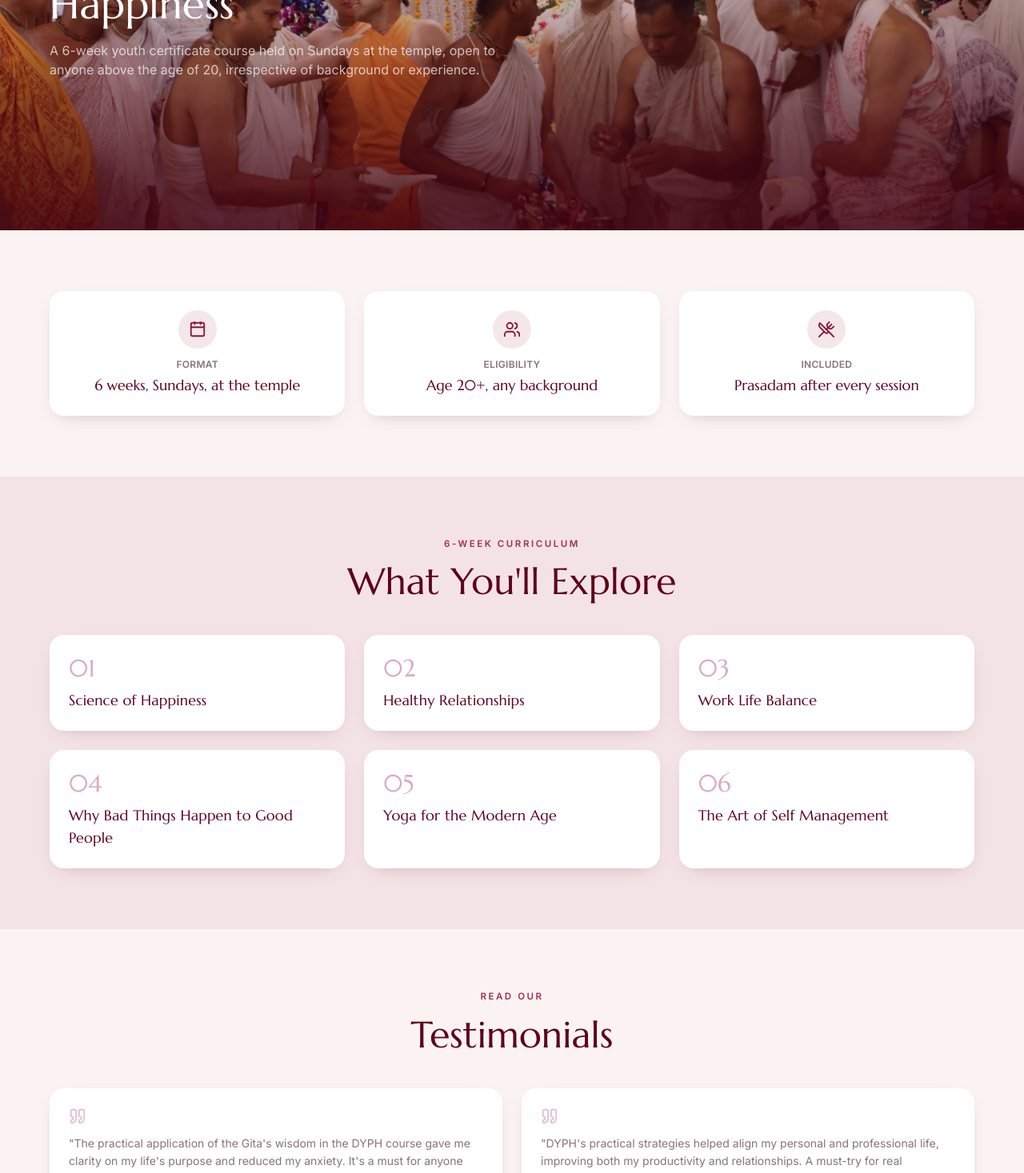
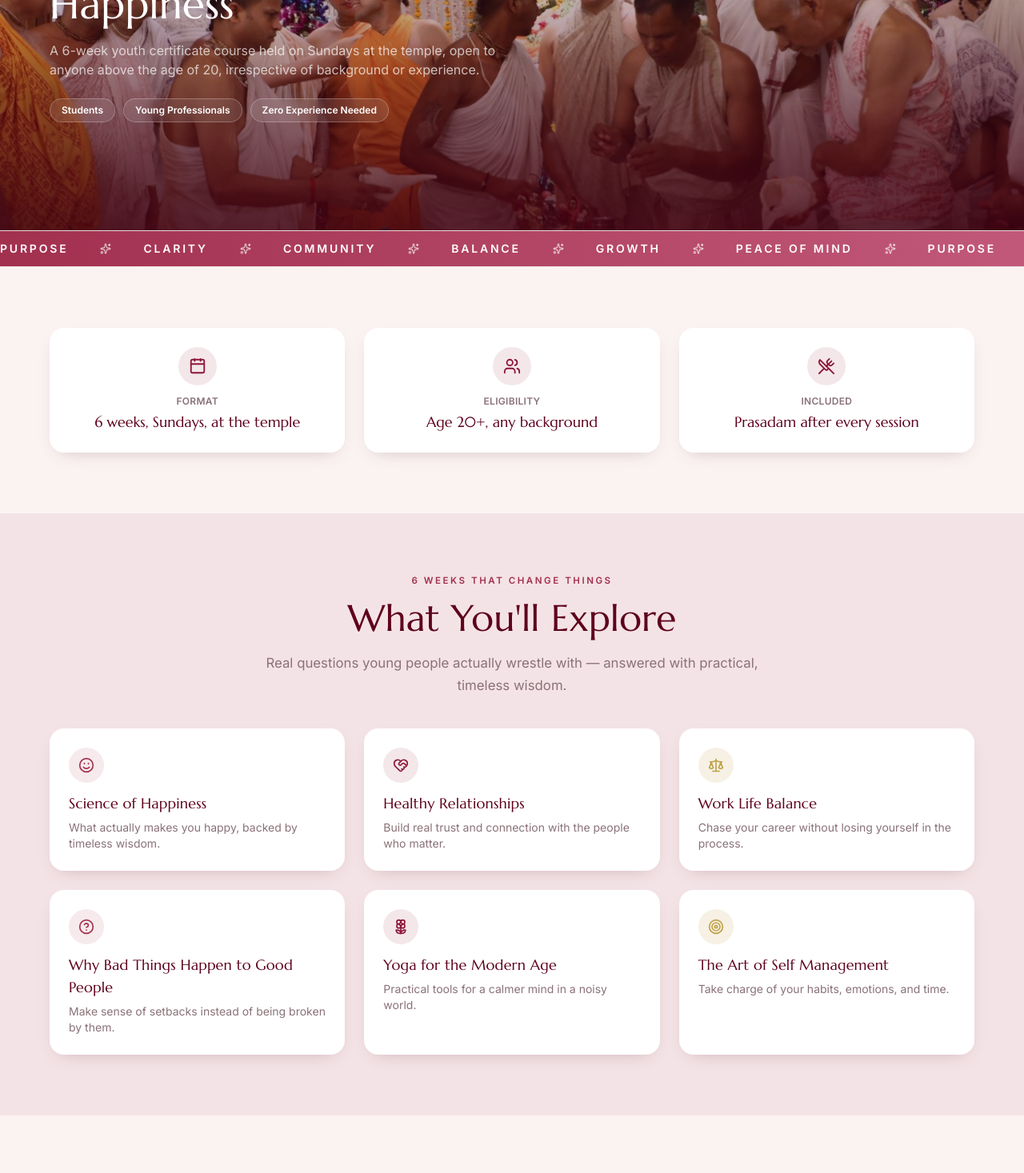
Before and after one commit to anupamxy/iskonsector-45, a React (Vite) app: page /dyph in a window 1280 px wide. Shown: the part 340-1807 px from the top of the page at 80% size. Built offline with nearby package versions, Linux system fonts and the light colour scheme; a web font is replaced by a local one.

Commit message:
Give the DYPH page a bolder, youth-energized identity
Add a scrolling keyword marquee, hero badge chips (Students, Young
Professionals, Zero Experience Needed), colorful icon+description
curriculum cards, and punchier youth-facing copy throughout.

```diff
--- a/src/data/programs.ts
+++ b/src/data/programs.ts
@@ -7,12 +7,12 @@ export const dyph = {
   inclusion: "Prasadam / a full meal is served after every session.",
   registerLink: "https://tinyurl.com/2xqmgmuv",
   sessions: [
-    { title: "Science of Happiness" },
-    { title: "Healthy Relationships" },
-    { title: "Work Life Balance" },
-    { title: "Why Bad Things Happen to Good People" },
-    { title: "Yoga for the Modern Age" },
-    { title: "The Art of Self Management" },
+    { title: "Science of Happiness", body: "What actually makes you happy, backed by timeless wisdom." },
+    { title: "Healthy Relationships", body: "Build real trust and connection with the people who matter." },
+    { title: "Work Life Balance", body: "Chase your career without losing yourself in the process." },
+    { title: "Why Bad Things Happen to Good People", body: "Make sense of setbacks instead of being broken by them." },
+    { title: "Yoga for the Modern Age", body: "Practical tools for a calmer mind in a noisy world." },
+    { title: "The Art of Self Management", body: "Take charge of your habits, emotions, and time." },
   ],
   testimonials: [
     {
--- a/src/pages/Dyph.tsx
+++ b/src/pages/Dyph.tsx
@@ -1,4 +1,20 @@
-import { Calendar, Users, UtensilsCrossed, MessageCircle, Mail, Quote, QrCode, ExternalLink, Sparkles } from "lucide-react";
+import {
+  Calendar,
+  Users,
+  UtensilsCrossed,
+  MessageCircle,
+  Mail,
+  Quote,
+  QrCode,
+  ExternalLink,
+  Sparkles,
+  Smile,
+  HeartHandshake,
+  Scale,
+  HelpCircle,
+  Flower2,
+  Target,
+} from "lucide-react";
 import PageHero from "../components/ui/PageHero";
 import SectionHeading from "../components/ui/SectionHeading";
 import Card from "../components/ui/Card";
@@ -14,6 +30,17 @@ const info = [
   { icon: UtensilsCrossed, label: "Included", value: "Prasadam after every session" },
 ];
 
+const sessionStyles = [
+  { icon: Smile, tone: "bg-primary/10 text-primary" },
+  { icon: HeartHandshake, tone: "bg-secondary/10 text-secondary" },
+  { icon: Scale, tone: "bg-gold/15 text-gold" },
+  { icon: HelpCircle, tone: "bg-primary/10 text-primary" },
+  { icon: Flower2, tone: "bg-secondary/10 text-secondary" },
+  { icon: Target, tone: "bg-gold/15 text-gold" },
+];
+
+const marqueeWords = ["PURPOSE", "CLARITY", "COMMUNITY", "BALANCE", "GROWTH", "PEACE OF MIND"];
+
 const enrollMessage = encodeURIComponent(
   "Hare Krishna, I would like to enroll in the DYPH (Discover Your Permanent Happiness) course.",
 );
@@ -27,11 +54,36 @@ export default function Dyph() {
           { label: "Temple & Seva", to: "/temple" },
           { label: "DYPH" },
         ]}
-        eyebrow="A Youth Course — DYPH"
+        eyebrow="A Course Built for Youth — Age 20+"
         title="Discover Your Permanent Happiness"
         subtitle={dyph.intro}
         images={[{ src: images.pageHero.dyph, position: "center 40%" }]}
-      />
+      >
+        <div className="mt-6 flex flex-wrap gap-2.5">
+          {["Students", "Young Professionals", "Zero Experience Needed"].map((tag) => (
+            <span
+              key={tag}
+              className="rounded-full border border-white/25 bg-white/10 px-3.5 py-1.5 text-xs font-semibold text-white backdrop-blur"
+            >
+              {tag}
+            </span>
+          ))}
+        </div>
+      </PageHero>
+
+      <div className="group overflow-hidden border-y border-hairline bg-gradient-to-r from-primary to-primary-light py-3">
+        <div
+          className="flex w-max gap-10 motion-safe:animate-marquee group-hover:[animation-play-state:paused]"
+          style={{ animationDuration: "26s" }}
+        >
+          {[...marqueeWords, ...marqueeWords].map((word, i) => (
+            <span key={`${word}-${i}`} className="flex items-center gap-10 text-sm font-semibold tracking-[0.2em] text-white">
+              {word}
+              <Sparkles size={14} className="text-white/70" />
+            </span>
+          ))}
+        </div>
+      </div>
 
       <section className="section-pad">
         <div className="container-page grid grid-cols-1 gap-6 sm:grid-cols-3">
@@ -52,19 +104,29 @@ export default function Dyph() {
       <section className="section-pad bg-cream-alt">
         <div className="container-page">
           <Reveal>
-            <SectionHeading eyebrow="6-Week Curriculum" title="What You'll Explore" />
+            <SectionHeading
+              eyebrow="6 Weeks That Change Things"
+              title="What You'll Explore"
+              subtitle="Real questions young people actually wrestle with — answered with practical, timeless wisdom."
+            />
           </Reveal>
           <div className="grid grid-cols-1 gap-6 sm:grid-cols-2 lg:grid-cols-3">
-            {dyph.sessions.map((session, i) => (
-              <Reveal key={session.title} delay={i * 80} className="h-full">
-                <Card className="group h-full p-6">
-                  <span className="font-display text-3xl text-primary/40 transition-colors duration-300 group-hover:text-primary/70">
-                    {String(i + 1).padStart(2, "0")}
-                  </span>
-                  <h4 className="mt-2 text-lg text-ink">{session.title}</h4>
-                </Card>
-              </Reveal>
-            ))}
+            {dyph.sessions.map((session, i) => {
+              const { icon: Icon, tone } = sessionStyles[i % sessionStyles.length];
+              return (
+                <Reveal key={session.title} delay={i * 80} className="h-full">
+                  <Card className="group h-full p-6">
+                    <span
+                      className={`flex h-11 w-11 items-center justify-center rounded-full transition-transform duration-300 group-hover:-rotate-6 group-hover:scale-110 ${tone}`}
+                    >
+                      <Icon size={20} />
+                    </span>
+                    <h4 className="mt-3 text-lg text-ink">{session.title}</h4>
+                    {session.body && <p className="mt-1.5 text-sm text-muted">{session.body}</p>}
+                  </Card>
+                </Reveal>
+              );
+            })}
           </div>
         </div>
       </section>
@@ -72,7 +134,7 @@ export default function Dyph() {
       <section className="section-pad">
         <div className="container-page">
           <Reveal>
-            <SectionHeading eyebrow="Read Our" title="Testimonials" />
+            <SectionHeading eyebrow="Real Stories, Real Change" title="Read Our Testimonials" />
           </Reveal>
           <div className="grid grid-cols-1 gap-6 sm:grid-cols-2">
             {dyph.testimonials.map((testimonial, i) => (
@@ -105,7 +167,7 @@ export default function Dyph() {
 
         <div className="container-page relative">
           <Reveal>
-            <p className="text-eyebrow text-primary-light">Ready to Join, Youth?</p>
+            <p className="text-eyebrow text-primary-light">Your Transformation Starts Here</p>
             <h2 className="mt-2 text-[clamp(1.9rem,3.4vw,2.6rem)] text-white">Register for the Next Batch</h2>
             <p className="mx-auto mt-3 max-w-md text-white/70">
               Scan the QR code or tap the button below to reserve your seat — seats fill up quickly every batch.
```
